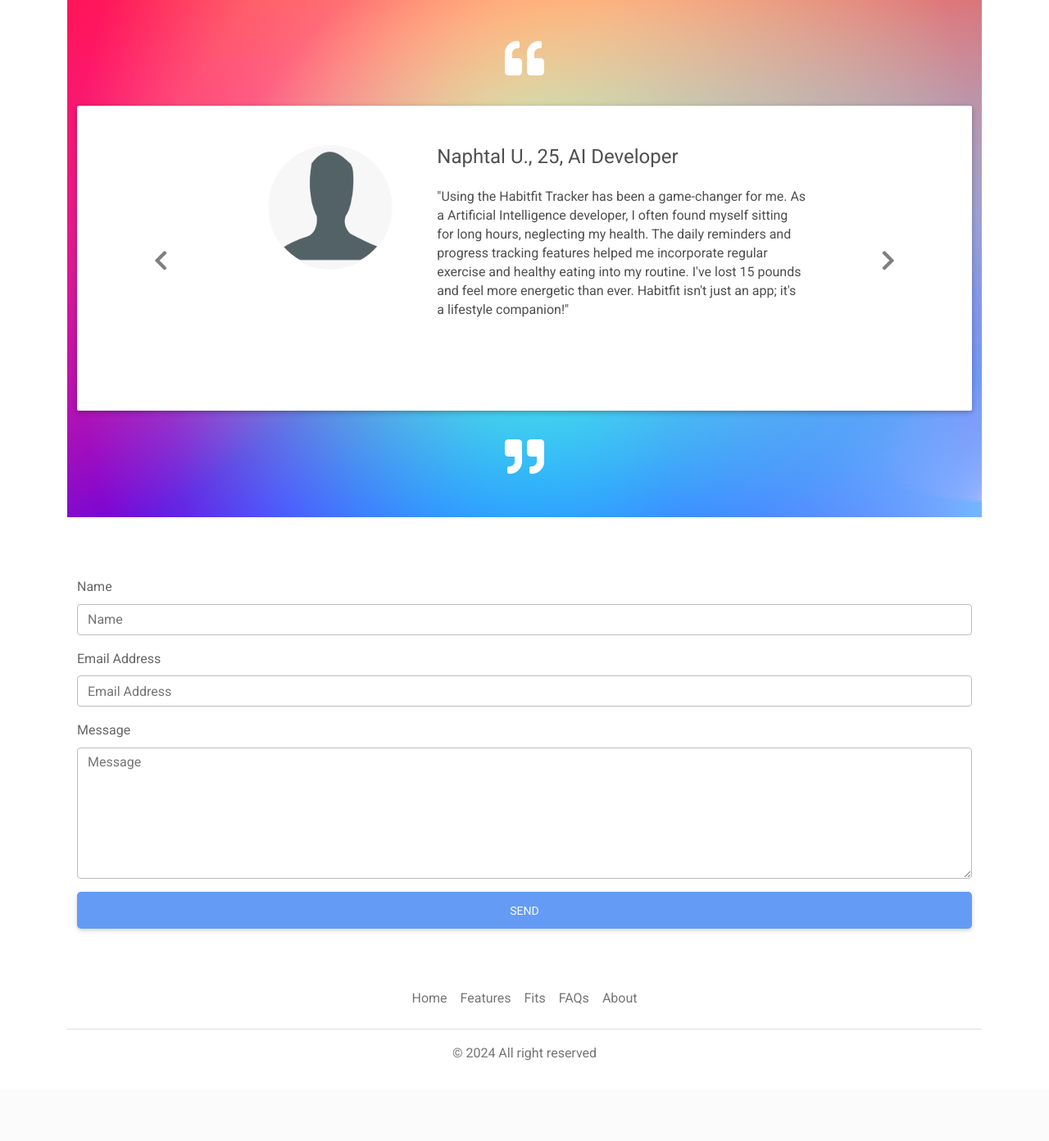
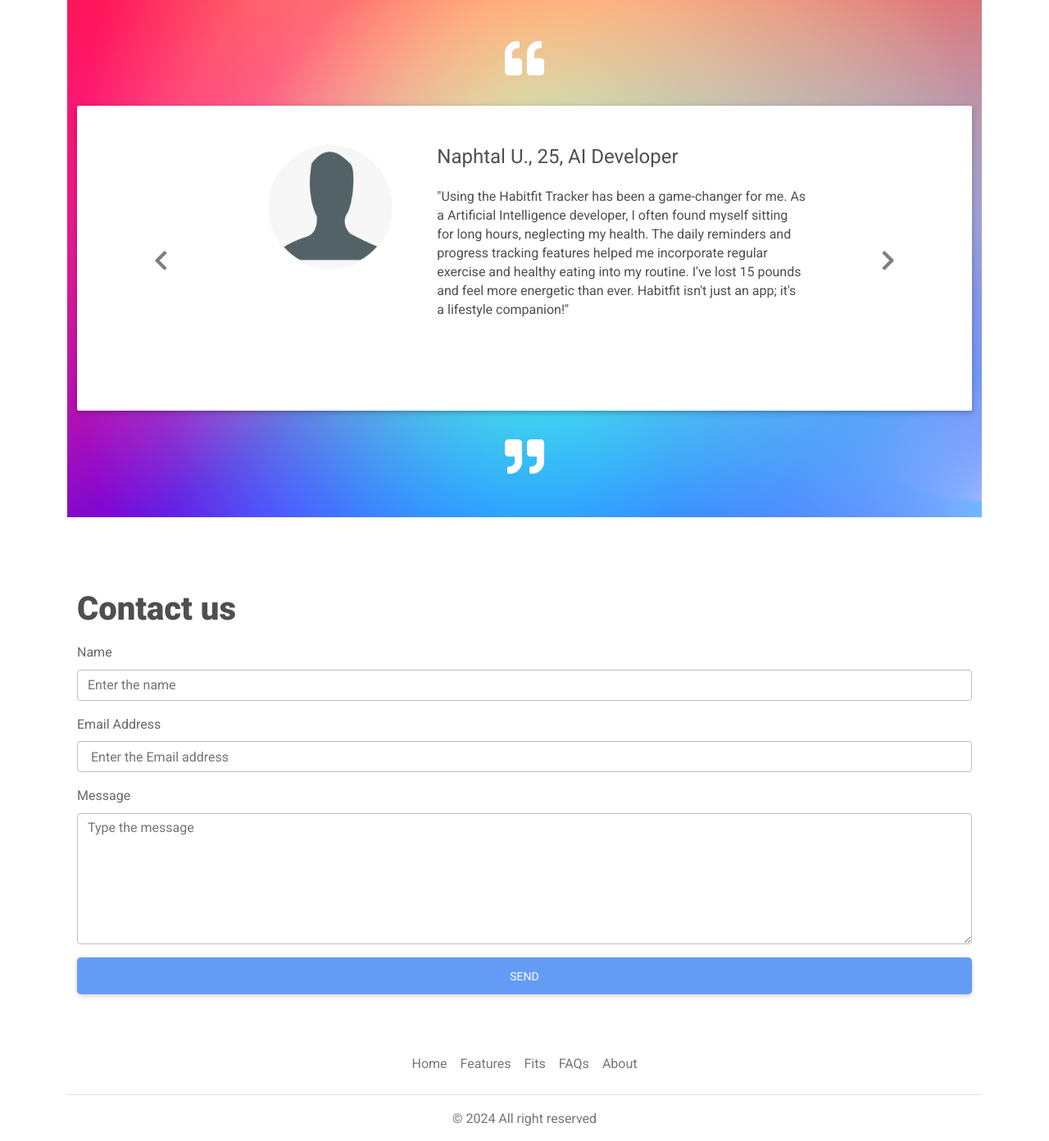
Before and after one commit to 2100032578cse/Habitfit, a Flask app: page / in a window 1280 px wide. Shown: the part 1486-2878 px from the top of the page at 82% size. Before the commit the page ends 2780 px from the top, so only its background shows below. Run offline with Flask 3, Linux system fonts and the light colour scheme; some libraries are stand-ins or nearby versions.

Commit message:
contact us fixing

```diff
--- a/app/templates/contactus.html
+++ b/app/templates/contactus.html
@@ -1,21 +1,21 @@
 <div class="container py-4">
-
+    <p><b><h1> Contact us</h1></b></p>
     <form id="contactForm" data-sb-form-api-token="API_TOKEN">
         <div class="mb-3">
             <label class="form-label" for="name">Name</label>
-            <input class="form-control" id="name" type="text" placeholder="Name" data-sb-validations="required" />
+            <input class="form-control" id="name" type="text" placeholder="Enter the name" data-sb-validations="required" />
             <div class="invalid-feedback" data-sb-feedback="name:required">Name is required.</div>
         </div>
         <div class="mb-3">
             <label class="form-label" for="emailAddress">Email Address</label>
-            <input class="form-control" id="emailAddress" type="email" placeholder="Email Address"
+            <input class="form-control" id="emailAddress" type="email" placeholder=" Enter the Email address"
                 data-sb-validations="required, email" />
             <div class="invalid-feedback" data-sb-feedback="emailAddress:required">Email Address is required.</div>
             <div class="invalid-feedback" data-sb-feedback="emailAddress:email">Email Address Email is not valid.</div>
         </div>
         <div class="mb-3">
             <label class="form-label" for="message">Message</label>
-            <textarea class="form-control" id="message" type="text" placeholder="Message" style="height: 10rem;"
+            <textarea class="form-control" id="message" type="text" placeholder="Type the message" style="height: 10rem;"
                 data-sb-validations="required"></textarea>
             <div class="invalid-feedback" data-sb-feedback="message:required">Message is required.</div>
         </div>
```
